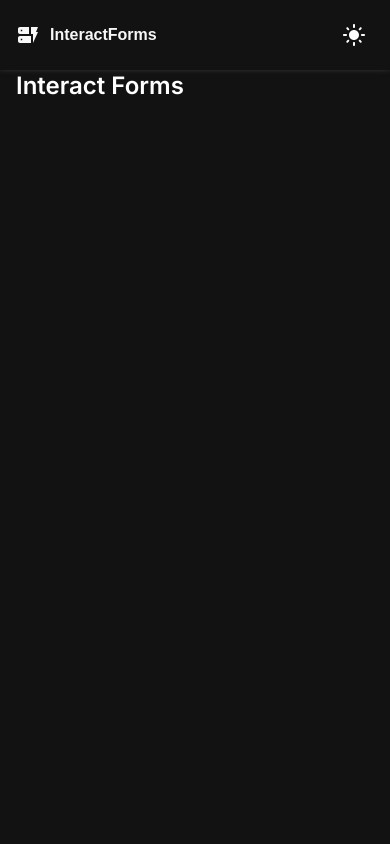
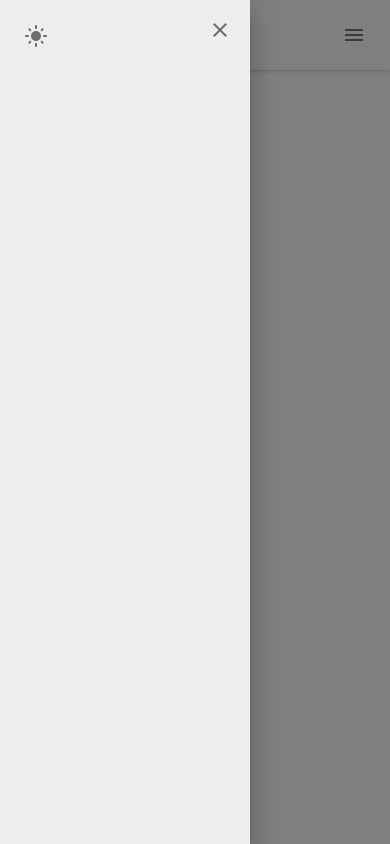
Before and after one commit to krisPosashkova/interact-forms, a Next.js app: page / in a window 390 px wide. Both pictures are taken after a click on the button 354 px from the left and 35 px from the top of the page. Built offline with nearby package versions, Linux system fonts and the light colour scheme; a web font is replaced by a local one.

Commit message:
update Header and renamed useTheme and ThemeSwitcher

```diff
--- a/src/components/Header/Header.tsx
+++ b/src/components/Header/Header.tsx
@@ -1,12 +1,20 @@
 "use client";
 import React from "react";
-import { Typography, Container } from "@mui/material";
 import Link from "next/link";
+
+import { Typography, Container, IconButton, ListItem } from "@mui/material";
+import { DynamicForm, Menu } from "@mui/icons-material";
 import { CustomHeader } from "./Header.styled";
-import ThemeSwitcher from "./ThemeSwitcher";
-import { DynamicForm } from "@mui/icons-material";
+
+import CustomMenu from "@/components/CustomMenu/Menu";
+import ModeSwitcher from "@/components/UI/ModeSwitcher";
+
+import { useMedia } from "@/hooks/useMedia";
+import { useMenu } from "@/hooks/useMenu";
 
 const Header = () => {
+    const { isMobileOrTablet } = useMedia();
+    const { openMenu, toggleMenu } = useMenu();
     return (
         <CustomHeader>
             <Container maxWidth="xl">
@@ -26,10 +34,21 @@
                     </Link>
 
                     <div className="flex-align-center">
-                        <ThemeSwitcher />
+                        {isMobileOrTablet ? (
+                            <IconButton onClick={toggleMenu}>
+                                <Menu />
+                            </IconButton>
+                        ) : (
+                            <ModeSwitcher />
+                        )}
                     </div>
                 </Typography>
             </Container>
+            <CustomMenu openMenu={openMenu} toggleMenu={toggleMenu}>
+                <ListItem>
+                    <ModeSwitcher />
+                </ListItem>
+            </CustomMenu>
         </CustomHeader>
     );
 };
--- a/src/components/Header/ThemeSwitcher.tsx
+++ b/src/components/UI/ModeSwitcher.tsx
@@ -1,14 +1,14 @@
 "use client";
 
-import { useTheme } from "@/hooks/useTheme";
+import { useTheme } from "@/hooks/useMode";
 import { LightMode, DarkMode } from "@mui/icons-material";
 import { IconButton } from "@mui/material";
 import { motion } from "framer-motion";
 
-const ThemeSwitcher = () => {
-    const { theme, toggleTheme } = useTheme();
+const ModeSwitcher = () => {
+    const { mode, toggleMode } = useTheme();
 
-    if (theme === undefined) {
+    if (mode === undefined) {
         return null;
     }
 
@@ -23,11 +23,11 @@
                     transition:
                         "background-color var(--custom-durations-ms300)",
                 }}
-                onClick={toggleTheme}>
-                {theme === "light" ? <DarkMode /> : <LightMode />}
+                onClick={toggleMode}>
+                {mode === "light" ? <DarkMode /> : <LightMode />}
             </IconButton>
         </motion.div>
     );
 };
 
-export default ThemeSwitcher;
+export default ModeSwitcher;
--- a/src/hooks/useTheme.tsx
+++ b/src/hooks/useMode.tsx
@@ -4,12 +4,12 @@
     const { mode, setMode } = useColorScheme();
 
     if (!mode || !setMode) {
-        return { theme: mode, toggleTheme: () => {} };
+        return { mode, toggleMode: () => {} };
     }
 
-    const toggleTheme = () => {
+    const toggleMode = () => {
         setMode(mode === "dark" ? "light" : "dark");
     };
 
-    return { theme: mode, toggleTheme };
+    return { mode, toggleMode };
 };
```
